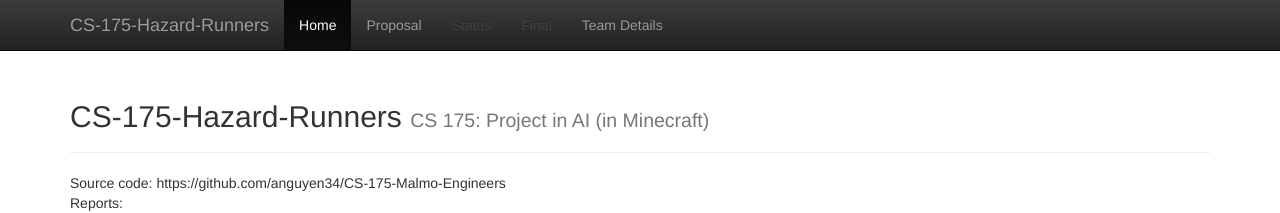
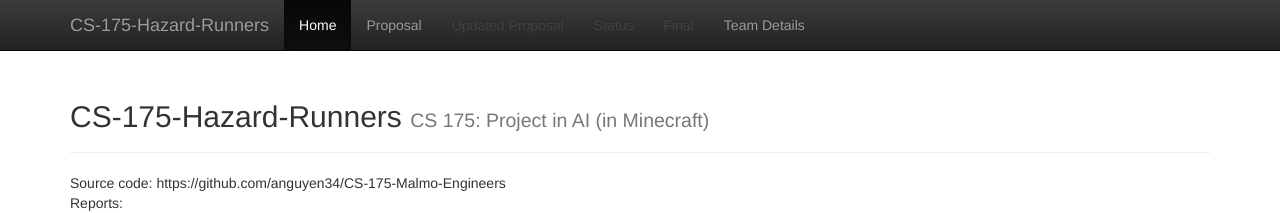
Before and after one commit to anguyen34/Tron-Researchers-CS175, a Jekyll site: the page built from docs/index.md, in a window 1280 px wide. Shown: the top 213 px of the page. Built offline with Jekyll 4.4.1, drawn with Linux system fonts in a browser that asks for light colours; formulas are drawn with MathJax 3.

Commit message:
Update default.html

```diff
--- a/docs/_layouts/default.html
+++ b/docs/_layouts/default.html
@@ -26,11 +26,15 @@
     {% assign current = page.url | downcase | split: '/' %}
     {% assign statusClass = 'disabled' %}
     {% assign proposalClass = 'disabled' %}
+    {% assign proposalUpdateClass = 'disabled' %}
     {% assign finalClass = 'disabled' %}
     {% for page in site.html_pages %}
       <!--h1>{{ page.url }}</h1-->
       {% if page.url == '/proposal.html' %}
           {% assign proposalClass = '' %}
+      {% endif %}
+      {% if page.url == '/proposalUpdate.html' %}
+          {% assign proposalUpdateClass = '' %}
       {% endif %}
       {% if page.url == '/status.html' %}
           {% assign statusClass = '' %}
@@ -61,6 +65,7 @@
           <ul class="nav navbar-nav">
             <li class="{% if current[1] == 'index.html' or current[1] == %} active {% endif %}"><a href="index.html">Home</a></li>
             <li class="{{ proposalClass }}{% if current[1] == 'proposal.html' %} active {% endif %}"><a href="proposal.html">Proposal</a></li>
+	    <li class="{{ proposalUpdateClass }}{% if current[1] == 'proposalUpdate.html' %} active {% endif %}"><a href="proposalUpdate.html">Updated Proposal</a></li>
             <li class="{{ statusClass }}{% if current[1] == 'status.html' %} active {% endif %}"><a href="status.html">Status</a></li>
             <li class="{{ finalClass }}{% if current[1] == 'final.html' %} active {% endif %}"><a href="final.html">Final</a></li>
             <li class="{% if current[1] == 'team.html' %} active {% endif %}"><a href="team.html">Team Details</a></li>
```
